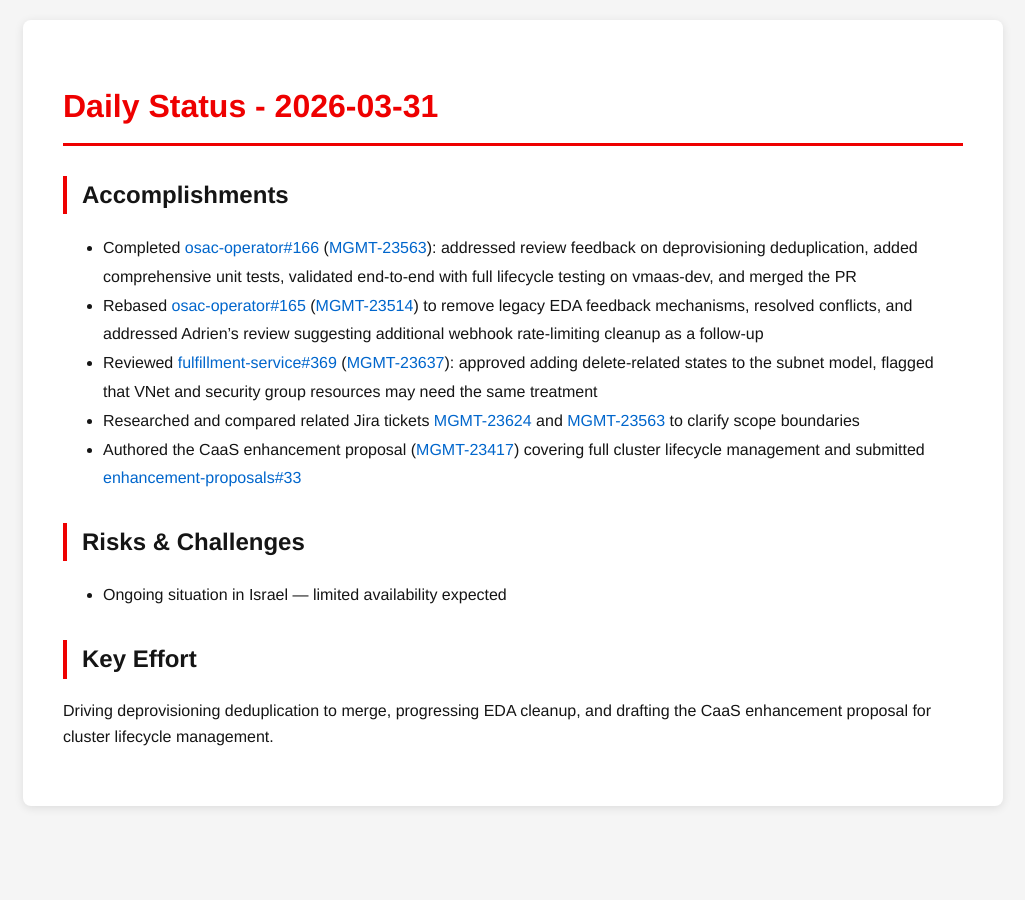
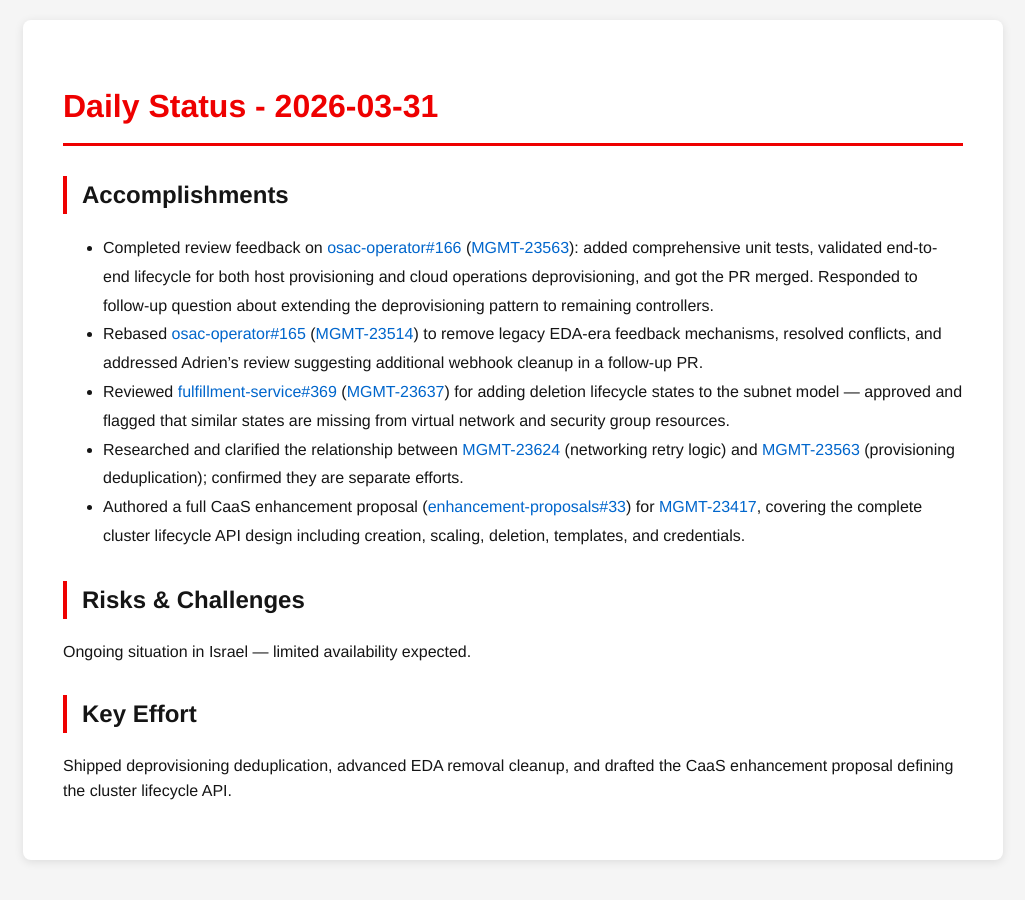
Before and after one commit to tzvatot/daily-status, a Jekyll site: the page built from 2026-03-31.md, in a window 1280 px wide. Shown: the whole page, without its empty margins (127-1152 px from the left). Built offline with Jekyll 4.4.1, drawn with Linux system fonts in a browser that asks for light colours.

Commit message:
Daily status update - 2026-03-31

```diff
--- a/2026-03-31.md
+++ b/2026-03-31.md
@@ -7,14 +7,14 @@ date: 2026-03-31
 # Daily Status - 2026-03-31
 
 ## Accomplishments
-- Completed [osac-operator#166](https://github.com/osac-project/osac-operator/pull/166) ([MGMT-23563](https://issues.redhat.com/browse/MGMT-23563)): addressed review feedback on deprovisioning deduplication, added comprehensive unit tests, validated end-to-end with full lifecycle testing on vmaas-dev, and merged the PR
-- Rebased [osac-operator#165](https://github.com/osac-project/osac-operator/pull/165) ([MGMT-23514](https://issues.redhat.com/browse/MGMT-23514)) to remove legacy EDA feedback mechanisms, resolved conflicts, and addressed Adrien's review suggesting additional webhook rate-limiting cleanup as a follow-up
-- Reviewed [fulfillment-service#369](https://github.com/osac-project/fulfillment-service/pull/369) ([MGMT-23637](https://issues.redhat.com/browse/MGMT-23637)): approved adding delete-related states to the subnet model, flagged that VNet and security group resources may need the same treatment
-- Researched and compared related Jira tickets [MGMT-23624](https://issues.redhat.com/browse/MGMT-23624) and [MGMT-23563](https://issues.redhat.com/browse/MGMT-23563) to clarify scope boundaries
-- Authored the CaaS enhancement proposal ([MGMT-23417](https://issues.redhat.com/browse/MGMT-23417)) covering full cluster lifecycle management and submitted [enhancement-proposals#33](https://github.com/osac-project/enhancement-proposals/pull/33)
+- Completed review feedback on [osac-operator#166](https://github.com/osac-project/osac-operator/pull/166) ([MGMT-23563](https://issues.redhat.com/browse/MGMT-23563)): added comprehensive unit tests, validated end-to-end lifecycle for both host provisioning and cloud operations deprovisioning, and got the PR merged. Responded to follow-up question about extending the deprovisioning pattern to remaining controllers.
+- Rebased [osac-operator#165](https://github.com/osac-project/osac-operator/pull/165) ([MGMT-23514](https://issues.redhat.com/browse/MGMT-23514)) to remove legacy EDA-era feedback mechanisms, resolved conflicts, and addressed Adrien's review suggesting additional webhook cleanup in a follow-up PR.
+- Reviewed [fulfillment-service#369](https://github.com/osac-project/fulfillment-service/pull/369) ([MGMT-23637](https://issues.redhat.com/browse/MGMT-23637)) for adding deletion lifecycle states to the subnet model — approved and flagged that similar states are missing from virtual network and security group resources.
+- Researched and clarified the relationship between [MGMT-23624](https://issues.redhat.com/browse/MGMT-23624) (networking retry logic) and [MGMT-23563](https://issues.redhat.com/browse/MGMT-23563) (provisioning deduplication); confirmed they are separate efforts.
+- Authored a full CaaS enhancement proposal ([enhancement-proposals#33](https://github.com/osac-project/enhancement-proposals/pull/33)) for [MGMT-23417](https://issues.redhat.com/browse/MGMT-23417), covering the complete cluster lifecycle API design including creation, scaling, deletion, templates, and credentials.
 
 ## Risks & Challenges
-- Ongoing situation in Israel — limited availability expected
+Ongoing situation in Israel — limited availability expected.
 
 ## Key Effort
-Driving deprovisioning deduplication to merge, progressing EDA cleanup, and drafting the CaaS enhancement proposal for cluster lifecycle management.
+Shipped deprovisioning deduplication, advanced EDA removal cleanup, and drafted the CaaS enhancement proposal defining the cluster lifecycle API.
```
